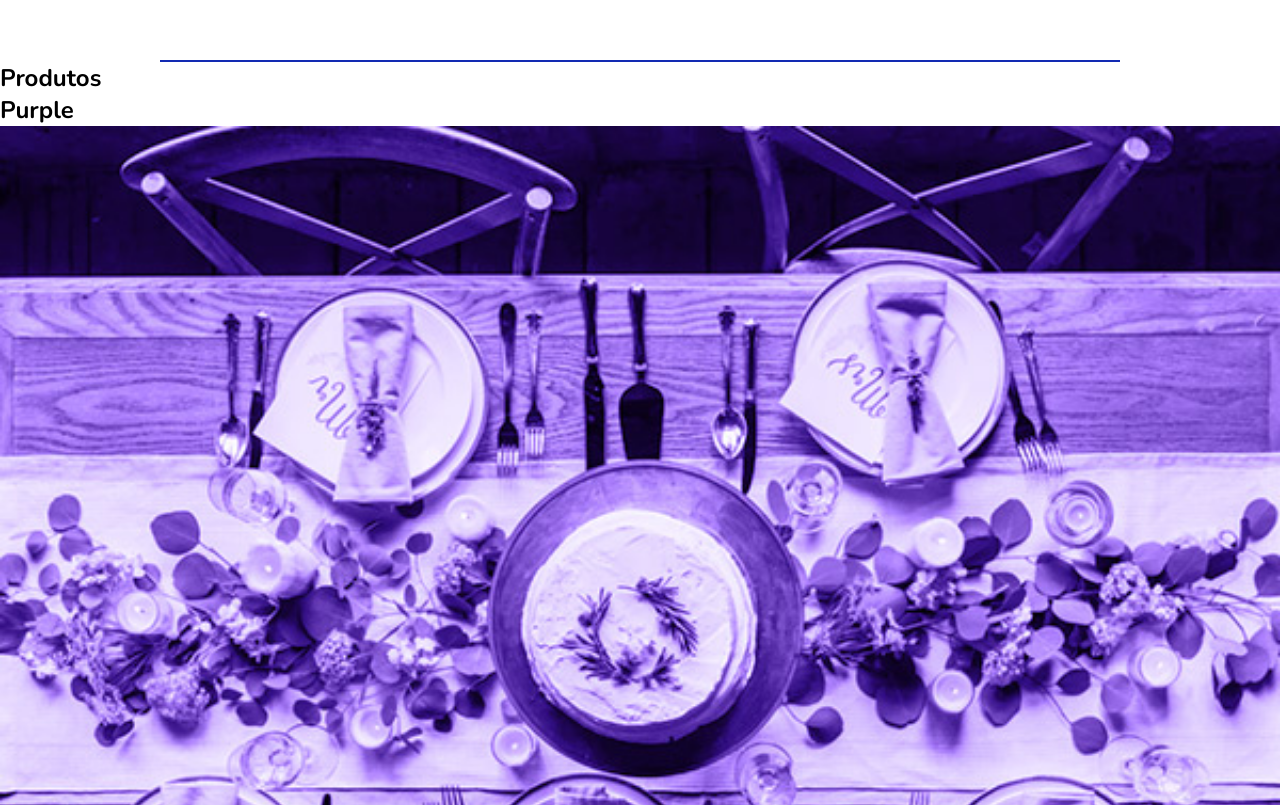
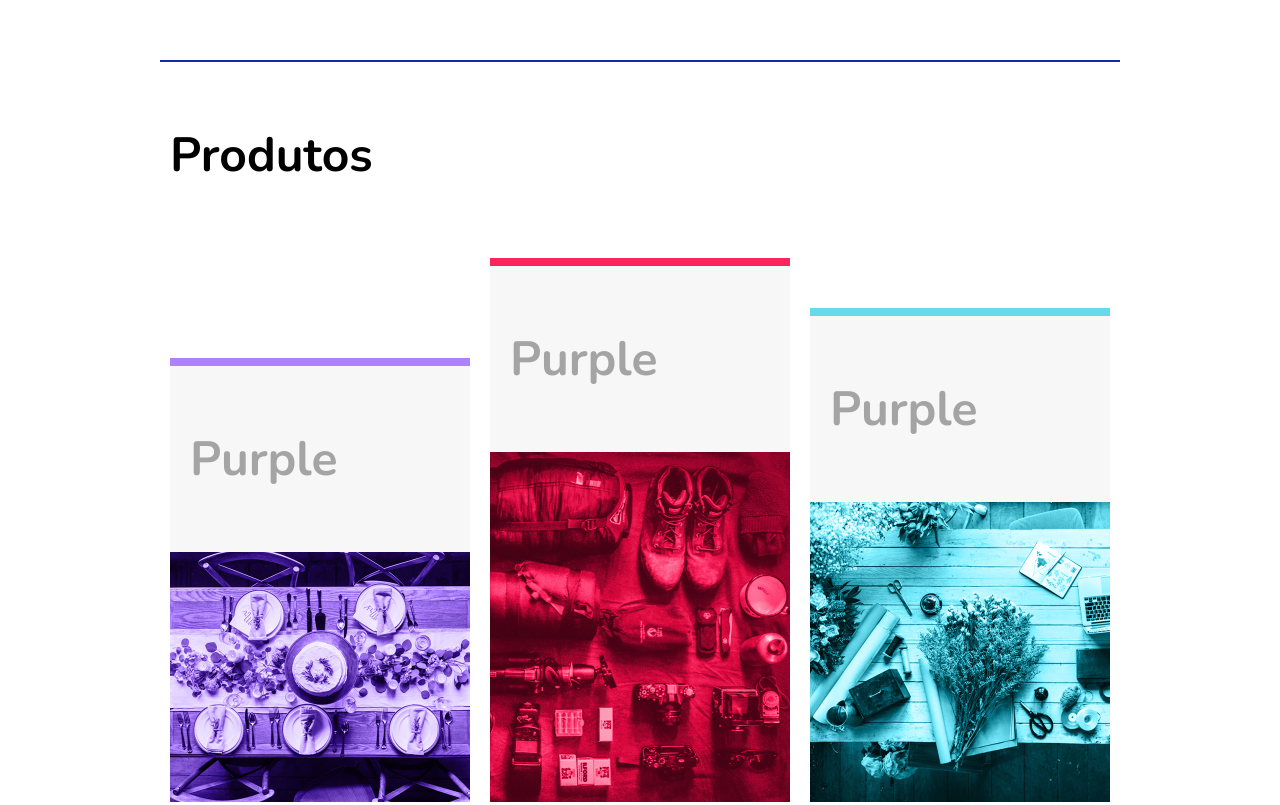
Before and after one commit to DevVictorSA/Origamid, a plain HTML site: page flex-box-origamid/index.html in a window 1280 px wide. Shown: the part 974-1779 px from the top of the page. Drawn offline with nearby package versions, Linux system fonts and the light colour scheme.

Commit message:
Flexblog Att produtos

```diff
--- a/flex-box-origamid/css/style.css
+++ b/flex-box-origamid/css/style.css
@@ -55,6 +55,7 @@ img{
     font-size: 1.25em;
     padding: 10px;
 }
+/* Sobre */
 .introdução{
     font-size: 3em;
     line-height: 1;
@@ -89,3 +90,36 @@ img{
     flex:1 1 160px;
     margin: 0 10px;
 }
+/* produtos */
+.produtos{
+    max-width: 960px;
+    margin: 60px auto;
+}
+.produtos h1{
+    font-size: 3em;
+    margin: 0px 10px 60px 10px;
+}
+.produtos-container{
+    display: flex;
+    flex-wrap: wrap;
+    align-items: flex-end;
+}
+.box{
+    flex: 1 1 175px;
+    margin: 10px;
+}
+.box h2{
+    font-size: 3em;
+    color: #a4a4a4;
+    background: #f7f7f7;
+    padding: 60px 20px;
+}
+.purple{
+    border-top: 8px solid #ae81ff;
+}
+.pink{
+    border-top: 8px solid #f9265e;
+}
+.blue{
+    border-top: 8px solid #66d9eb;
+}
--- a/flex-box-origamid/index.html
+++ b/flex-box-origamid/index.html
@@ -44,16 +44,16 @@
         <section class="produtos" id="produtos">
             <h1>Produtos</h1>
             <div class="produtos-container">
-                <div class="box1">
-                    <h1 class="titulo-box1">Purple</h1>
+                <div class="box purple">
+                    <h2 class="titulo-box1">Purple</h2>
                     <img src="img/produtos1.jpg" alt="purple">
                 </div>
-                <div class="box2">
-                    <h1 class="titulo-box2">Purple</h1>
+                <div class="box pink">
+                    <h2 class="titulo-box2">Purple</h2>
                     <img src="img/produtos2.jpg" alt="Pink">
                 </div>
-                <div class="box1">
-                    <h1 class="titulo-box3">Purple</h1>
+                <div class="box blue">
+                    <h2 class="titulo-box3">Purple</h2>
                     <img src="img/produtos3.jpg" alt="Blue">
                 </div>
             </div>
```
